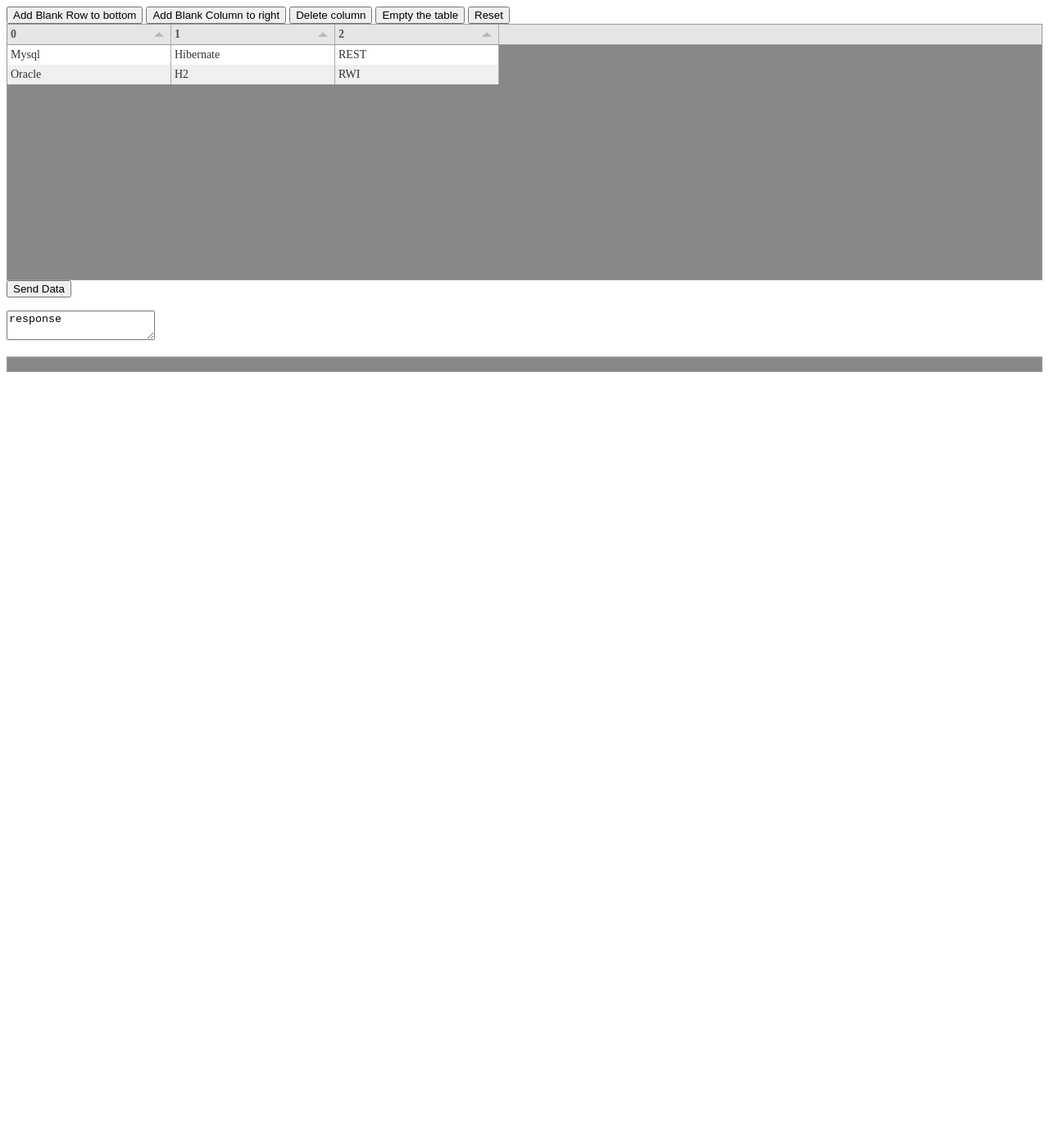
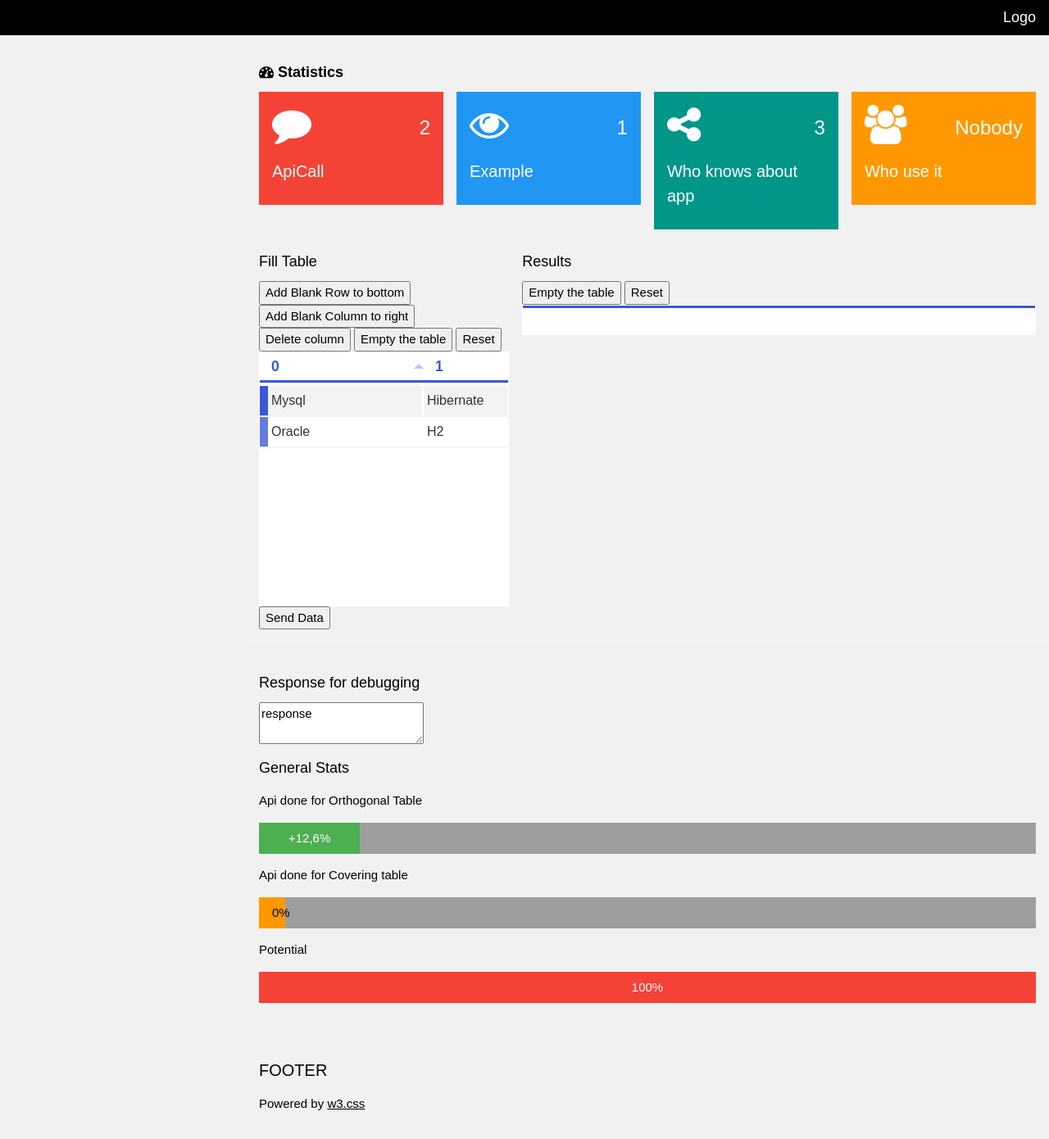
Before and after one commit to procesor2017/orthogonalApp, a Spring Boot app: page / in a window 1280 px wide. Shown: the whole page at 82% size. Before the commit the page ends 800 px from the top, so only its background shows below. Run offline with Spring Boot 4, Linux system fonts and the light colour scheme; some libraries are stand-ins or nearby versions.

Commit message:
designe for web

```diff
--- a/src/main/resources/static/js/table.js
+++ b/src/main/resources/static/js/table.js
@@ -1,6 +1,98 @@
-function myFunction() {
-    var table = document.getElementById("myTable");
-    var row = table.insertRow(0);
-    var cell1 = row.insertCell(0);
-    cell1.innerHTML = "NEW CELL1";
-  }
+var i = 3;
+
+//For test
+var tabledata = [
+ 	{"0":"Mysql", "1":"Hibernate", "2":"REST"},
+ 	{"0":"Oracle", "1":"H2", "2":"RWI"}
+ ];
+
+//Build Tabulator
+var table = new Tabulator("#example-table", {
+    height:"311px",
+    addRowPos:"bottom",
+    data:tabledata,
+    columns:[
+        {title:"0", field:"0", width:200, editor:"input"},
+        {title:"1", field:"1", width:200, editor:"input"},
+        {title:"2", field:"2", width:200, editor:"input"}
+    ],
+});
+
+//Build others table
+var resTable = new Tabulator("#results-table", {});
+
+//Add row on "Add Row" button click
+document.getElementById("add-row").addEventListener("click", function(){
+    table.addRow({});
+});
+
+//Add Column on "Add Column" button click
+document.getElementById("add-col").addEventListener("click", function(){
+    var name = i.toString();
+    table.addColumn({title: name, field:name, width:200, editor:"input"});
+    i++;
+});
+
+//Delete row on "Delete Col" button click
+document.getElementById("del-col").addEventListener("click", function(){
+    var a = i-1
+    var name = a.toString();
+    table.deleteColumn(name);
+    i--;
+});
+
+//Clear table on "Empty the table" button click
+document.getElementById("clear").addEventListener("click", function(){
+    table.clearData()
+});
+
+//Reset table contents on "Reset the table" button click
+document.getElementById("reset").addEventListener("click", function(){
+    table.setData(tabledata);
+});
+
+//Clear table on "Empty the table" button click
+document.getElementById("clear-res").addEventListener("click", function(){
+  resTable.clearData()
+});
+
+//Reset table contents on "Reset the table" button click
+document.getElementById("reset-res").addEventListener("click", function(){
+  resTable.setData(tabledata);
+});
+
+
+// Send data
+async function sendData() {
+    const data = table.getData();
+    const url = '/table/2on3';
+    const fetchOptions = {
+    method: 'POST',
+    headers: {
+        'Content-Type': 'application/json'
+        },
+    body: JSON.stringify(data)
+    };
+
+    const res = await fetch(url, fetchOptions);
+    const ret = await res.json();
+
+    //Get data to table
+
+    table.addRow({});
+    document.getElementById("Response").value = ret.withValueTable[0].length;
+    var cellNumber = 0;
+    var cellNumber1 = 0;
+
+    for(var r=0;r<ret.withValueTable.length;r++){
+            resTable.addRow({id:r});
+            if (r==0){
+                for(var s=0; s<ret.withValueTable[0].length; s++){
+                    resTable.addColumn({title:s.toString(), field:cellNumber.toString()});
+                    cellNumber++;
+                }
+            }
+    }
+    resTable.setData(ret.withValueTable)
+
+}
--- a/src/main/resources/templates/index.html
+++ b/src/main/resources/templates/index.html
@@ -1,13 +1,97 @@
 <!DOCTYPE html>
-<html xmlns:th="https://www.thymeleaf.org">
-<head lang="en">
-    <meta charset="UTF-8"/>
-    <title>ReactJS + Spring Data REST</title>
-    <link th:href="@{./dist/css/tabulator.min.css}" rel="stylesheet" />
+<html xmlns:th="https://www.thymeleaf.org"></htmlxmlns:th>
+<title>JS + Spring Data REST</title>
+<head lang="en"></head>
+    <meta charset="UTF-8">
+    <meta name="viewport" content="width=device-width, initial-scale=1">
+    <link rel="stylesheet" href="https://www.w3schools.com/w3css/4/w3.css">
+    <link rel="stylesheet" href="https://cdnjs.cloudflare.com/ajax/libs/font-awesome/4.7.0/css/font-awesome.min.css">
     <script type="text/javascript" th:src="@{./dist/js/tabulator.min.js}"></script>
+    <link th:href="@{./dist/css/tabulator_modern.min.css}" rel="stylesheet" />
 </head>
-<body>
+<style>
+html,body,h1,h2,h3,h4,h5 {font-family: "Raleway", sans-serif}
+</style>
+<body class="w3-light-grey">
 
+<!-- Top container -->
+<div class="w3-bar w3-top w3-black w3-large" style="z-index:4">
+  <button class="w3-bar-item w3-button w3-hide-large w3-hover-none w3-hover-text-light-grey" onclick="w3_open();"><i class="fa fa-bars"></i>  Menu</button>
+  <span class="w3-bar-item w3-right">Logo</span>
+</div>
+
+<!-- Sidebar/menu -->
+<nav class="w3-sidebar w3-collapse w3-white w3-animate-left" style="z-index:3;width:300px;" id="mySidebar"><br>
+  <div class="w3-container">
+    <h5>Dashboard</h5>
+  </div>
+  <div class="w3-bar-block">
+    <a href="#" class="w3-bar-item w3-button w3-padding-16 w3-hide-large w3-dark-grey w3-hover-black" onclick="w3_close()" title="close menu"><i class="fa fa-remove fa-fw"></i>  Close Menu</a>
+    <a href="#" class="w3-bar-item w3-button w3-padding w3-blue"><i class="fa fa-users fa-fw"></i>  Create table</a>
+    <a href="#" class="w3-bar-item w3-button w3-padding"><i class="fa fa-eye fa-fw"></i>  Information</a>
+    <a href="#" class="w3-bar-item w3-button w3-padding"><i class="fa fa-users fa-fw"></i>  List of Tables</a>
+  </div>
+</nav>
+
+
+<!-- Overlay effect when opening sidebar on small screens -->
+<div class="w3-overlay w3-hide-large w3-animate-opacity" onclick="w3_close()" style="cursor:pointer" title="close side menu" id="myOverlay"></div>
+
+<!-- !PAGE CONTENT! -->
+<div class="w3-main" style="margin-left:300px;margin-top:43px;">
+
+  <!-- Header -->
+  <header class="w3-container" style="padding-top:22px">
+    <h5><b><i class="fa fa-dashboard"></i> Statistics</b></h5>
+  </header>
+
+  <div class="w3-row-padding w3-margin-bottom">
+    <div class="w3-quarter">
+      <div class="w3-container w3-red w3-padding-16">
+        <div class="w3-left"><i class="fa fa-comment w3-xxxlarge"></i></div>
+        <div class="w3-right">
+          <h3>2</h3>
+        </div>
+        <div class="w3-clear"></div>
+        <h4>ApiCall</h4>
+      </div>
+    </div>
+    <div class="w3-quarter">
+      <div class="w3-container w3-blue w3-padding-16">
+        <div class="w3-left"><i class="fa fa-eye w3-xxxlarge"></i></div>
+        <div class="w3-right">
+          <h3>1</h3>
+        </div>
+        <div class="w3-clear"></div>
+        <h4>Example</h4>
+      </div>
+    </div>
+    <div class="w3-quarter">
+      <div class="w3-container w3-teal w3-padding-16">
+        <div class="w3-left"><i class="fa fa-share-alt w3-xxxlarge"></i></div>
+        <div class="w3-right">
+          <h3>3</h3>
+        </div>
+        <div class="w3-clear"></div>
+        <h4>Who knows about app</h4>
+      </div>
+    </div>
+    <div class="w3-quarter">
+      <div class="w3-container w3-orange w3-text-white w3-padding-16">
+        <div class="w3-left"><i class="fa fa-users w3-xxxlarge"></i></div>
+        <div class="w3-right">
+          <h3>Nobody</h3>
+        </div>
+        <div class="w3-clear"></div>
+        <h4>Who use it</h4>
+      </div>
+    </div>
+  </div>
+
+  <div class="w3-panel">
+    <div class="w3-row-padding" style="margin:0 -16px">
+      <div class="w3-third">
+        <h5>Fill Table</h5>
         <div>
             <button id="add-row">Add Blank Row to bottom</button>
             <button id="add-col">Add Blank Column to right</button>
@@ -15,110 +99,77 @@
             <button id="clear">Empty the table</button>
             <button id="reset">Reset</button>
         </div>
+        <div id="example-table"></div>
+        <button onclick="sendData()">Send Data</button>
+      </div>
+      <div class="w3-twothird">
+        <h5>Results</h5>
+        <div>
+            <button id="clear-res">Empty the table</button>
+            <button id="reset-res">Reset</button>
+        </div>
+        <table class="w3-table w3-striped w3-white"></table>
+        <div id="results-table"></div>
+      </div>
+    </div>
+  </div>
+  <hr>
+  <div class="w3-container">
+    <h5>Response for debugging</h5>
+    <textarea id="Response">response</textarea>
+    <h5>General Stats</h5>
+    <p>Api done for Orthogonal Table</p>
+    <div class="w3-grey">
+      <div class="w3-container w3-center w3-padding w3-green" style="width:13%">+12,6%</div>
+    </div>
 
-<div id="example-table"></div>
+    <p>Api done for Covering table</p>
+    <div class="w3-grey">
+      <div class="w3-container w3-center w3-padding w3-orange" style="width:0%">0%</div>
+    </div>
 
-<button onclick="sendData()">Send Data</button></p></p></p>
-<textarea id="Response">response</textarea>
-</p></p></p>
-<div id="results-table"></div>
-
-<script>
-var i = 3;
-
-
-//For test
-var tabledata = [
- 	{"0":"Mysql", "1":"Hibernate", "2":"REST"},
- 	{"0":"Oracle", "1":"H2", "2":"RWI"}
- ];
-
-//Build Tabulator
-var table = new Tabulator("#example-table", {
-    height:"311px",
-    addRowPos:"bottom",
-    data:tabledata,
-    columns:[
-        {title:"0", field:"0", width:200, editor:"input"},
-        {title:"1", field:"1", width:200, editor:"input"},
-        {title:"2", field:"2", width:200, editor:"input"}
-    ],
-});
-
-//Build others table
-var resTable = new Tabulator("#results-table", {});
-
-//Add row on "Add Row" button click
-document.getElementById("add-row").addEventListener("click", function(){
-    table.addRow({});
-});
-
-//Add Column on "Add Column" button click
-document.getElementById("add-col").addEventListener("click", function(){
-    var name = i.toString();
-    table.addColumn({title: name, field:name, width:200, editor:"input"});
-    i++;
-});
-
-//Delete row on "Delete Col" button click
-document.getElementById("del-col").addEventListener("click", function(){
-    var a = i-1
-    var name = a.toString();
-    table.deleteColumn(name);
-    i--;
-});
-
-//Clear table on "Empty the table" button click
-document.getElementById("clear").addEventListener("click", function(){
-    table.clearData()
-});
-
-//Reset table contents on "Reset the table" button click
-document.getElementById("reset").addEventListener("click", function(){
-    table.setData(tabledata);
-});
-
-// Send data
-async function sendData() {
-    const data = table.getData();
-    const url = '/table/2on3';
-    const fetchOptions = {
-    method: 'POST',
-    headers: {
-        'Content-Type': 'application/json'
-        },
-    body: JSON.stringify(data)
-    };
-
-    const res = await fetch(url, fetchOptions);
-    const ret = await res.json();
-
-    //Get data to table
-
-    table.addRow({});
-    document.getElementById("Response").value = ret.withValueTable[0].length;
-    var cellNumber = 0;
-    var cellNumber1 = 0;
-
-    for(var r=0;r<ret.withValueTable.length;r++){
-            resTable.addRow({id:r});
-            if (r==0){
-                for(var s=0; s<ret.withValueTable[0].length; s++){
-                    resTable.addColumn({title:s.toString(), field:cellNumber.toString()});
-                    cellNumber++;
-                }
-            }
-    }
-    resTable.setData(ret.withValueTable)
-
-}
-
-</script>
+    <p>Potential</p>
+    <div class="w3-grey">
+      <div class="w3-container w3-center w3-padding w3-red" style="width:100%">100%</div>
+    </div>
+  </div>
+  <hr>
 
 
 
+  <!-- Footer -->
+  <footer class="w3-container w3-padding-16 w3-light-grey">
+    <h4>FOOTER</h4>
+    <p>Powered by <a href="https://www.w3schools.com/w3css/default.asp" target="_blank">w3.css</a></p>
+  </footer>
 
+  <!-- End page content -->
+</div>
 <script th:src="@{./js/table.js}"></script>
+<script>
+// Get the Sidebar
+var mySidebar = document.getElementById("mySidebar");
+
+// Get the DIV with overlay effect
+var overlayBg = document.getElementById("myOverlay");
+
+// Toggle between showing and hiding the sidebar, and add overlay effect
+function w3_open() {
+  if (mySidebar.style.display === 'block') {
+    mySidebar.style.display = 'none';
+    overlayBg.style.display = "none";
+  } else {
+    mySidebar.style.display = 'block';
+    overlayBg.style.display = "block";
+  }
+}
+
+// Close the sidebar with the close button
+function w3_close() {
+  mySidebar.style.display = "none";
+  overlayBg.style.display = "none";
+}
+</script>
 
 </body>
 </html>
```
Lines whose indentation alone changed are shown as unchanged.
